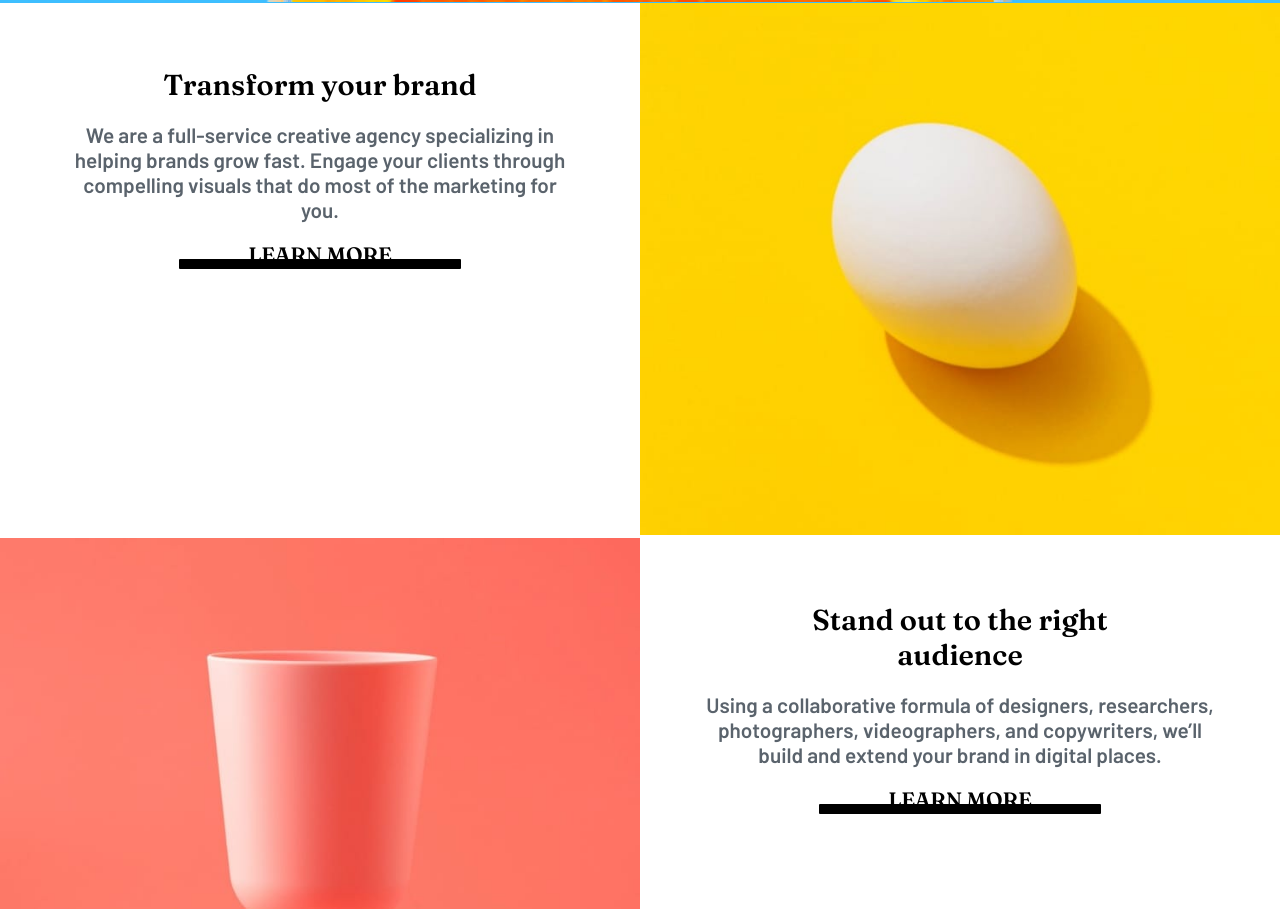
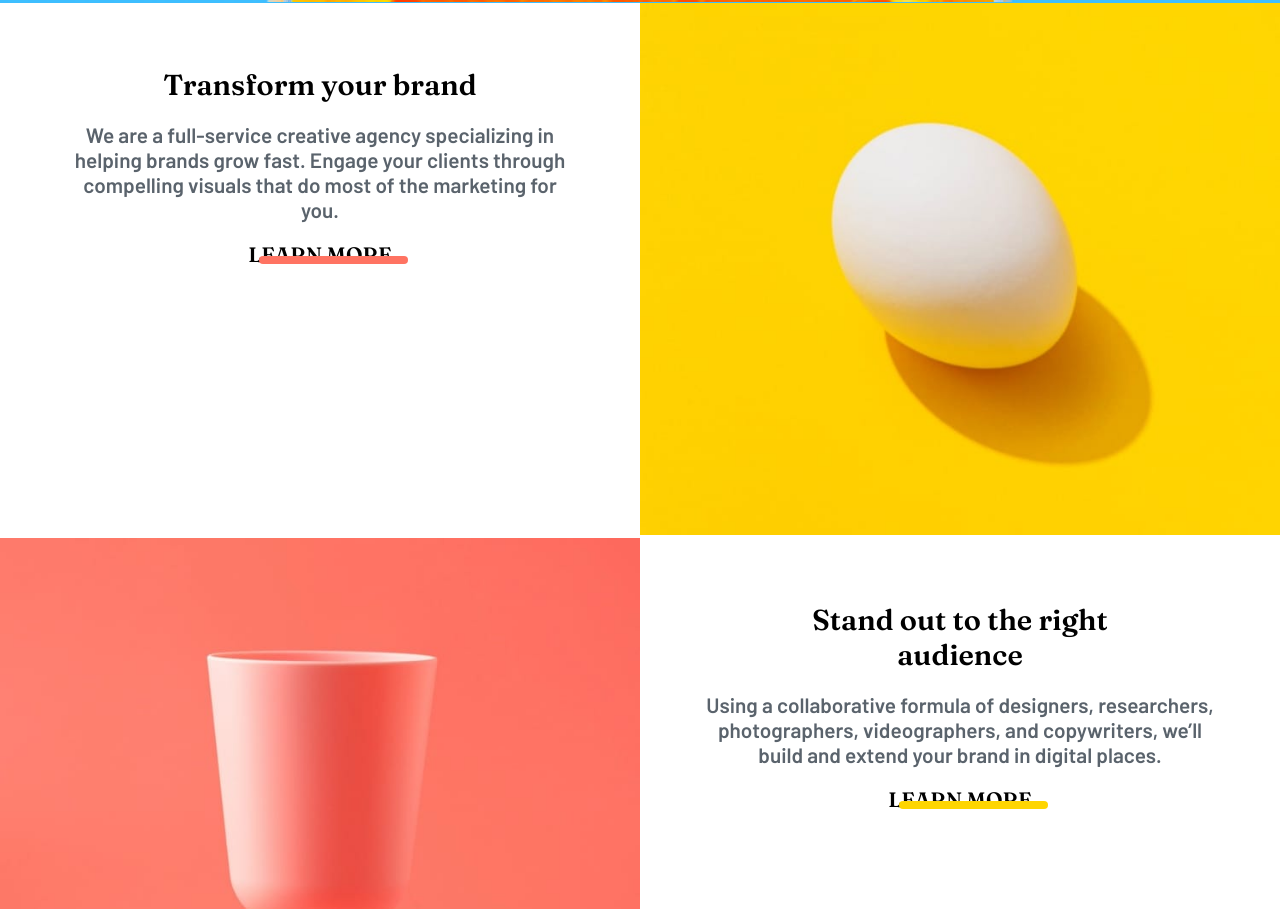
Before and after one commit to ibifaa/Sunnyside-agency-landing-page, a plain HTML site: page index.html in a window 1280 px wide. Shown: the part 794-1703 px from the top of the page. Drawn offline with Linux system fonts and the light colour scheme; files whose address does not match are found by name.

Commit message:
mobile and desktop view update

```diff
--- a/index.html
+++ b/index.html
@@ -34,7 +34,7 @@
   <div class="container">
     <header class="flex">
       <div class="logo">Sunnyside</div>
-      <div>
+      <div class="flex">
         <ul class="nav-items flex">
           <li><a href="">About</a></li>
           <li><a href=""> Services</a></li>
@@ -43,6 +43,7 @@
         </ul>
 
         <div class="hamburger"><img src="/images/icon-hamburger.svg" alt=""></div>
+
       </div>
     </header>
 
@@ -68,11 +69,8 @@
             <p>We are a full-service creative agency specializing in helping brands grow fast.
               Engage your clients through compelling visuals that do most of the marketing for you.
             </p>
-            <h4>Learn more</h4>
-            <hr>
-
+            <h4 class="learn learnOne">Learn more</h4>
           </div>
-
 
         </article>
 
@@ -89,8 +87,7 @@
               we’ll
               build
               and extend your brand in digital places.</p>
-            <h4> Learn more</h4>
-            <hr>
+            <h4 class="learn learnTwo"> Learn more</h4>
           </div>
 
         </article>
--- a/styles.css
+++ b/styles.css
@@ -46,8 +46,6 @@ header{
     height: 44px;
     width: 100%;
     padding: 8% 8%;
-
-
 }
 
 @media screen and (min-width:1024px) {
@@ -85,6 +83,7 @@ li{
     align-items: center;
     font-weight: 600;
     font-family: 'Fraunces';
+    display: none;
 }
 .nav-items button{
     font-size: 1.5rem;
@@ -101,9 +100,7 @@ li{
         display:none;
     }
 
-    .nav-items{
-        display:none;
-    }
+
 
 
 /* Hero section */
@@ -144,9 +141,7 @@ h1{
 
     .nav-items button{
         font-size: 1rem;
-
-            padding: 6px 18px;
-
+        padding: 6px 18px;
     }
 
     .nav-items{
@@ -154,9 +149,9 @@ h1{
         font-size: 1rem;
     }
 
-    .hamburger{
+    /* .hamburger{
         display:none;
-    }
+    } */
 
     header{
         padding: 4% 8%;
@@ -221,7 +216,6 @@ h1{
     /* background-color: red; */
     grid-template-columns:1fr
     grid-template-rows: repeat(6, 1fr);
-
 
 }
 
@@ -356,7 +350,7 @@ article img{
 
   .testimonial-section p{
   width: 80%;
-  font-size: 1.2rem;
+  font-size: 1rem;
   font-weight: 400;
   margin: 10px auto;
 
@@ -366,6 +360,7 @@ article img{
     font-family: 'Fraunces';
     font-size: 1.2rem;
     font-weight: 700;
+    color:hsl(212, 27%, 19%);
 }
 
   .card{
@@ -463,3 +458,59 @@ article img{
     margin-right: 10px;
     color:  hsl(167, 40%, 24%);
   }
+
+  .learn{
+    font-size: 1.5rem;
+    position: relative;
+    z-index: 1;
+  }
+
+  .learnOne::after{
+    content: " ";
+    /* margin: 5px; */
+    padding: 4px;
+    background-color: #ff7362;
+    display: block;
+    position: absolute;
+    width: 141px;
+    border-radius: 5px;
+    left: 24%;
+    bottom: 3px;
+
+  }
+
+  .learnTwo::after{
+    content: " ";
+    /* margin: 5px; */
+    padding: 4px;
+    background-color: #fed501;
+    display: block;
+    position: absolute;
+    width: 141px;
+    border-radius: 5px;
+    left: 24%;
+    bottom: 3px;
+    z-index: 3;
+  }
+
+  @media screen and (min-width:760px) {
+    .learnTwo::after{
+      left: 26%;
+    }
+
+
+  .learnOne::after{
+    left: 26%;
+  }
+  }
+
+  @media screen and (min-width:1024px) {
+    .learnTwo::after{
+      left: 38%;
+    }
+
+
+  .learnOne::after{
+    left: 38%;
+  }
+  }
```
Also changed, not shown: images/icon-hamburger.svg (renamed from images/socials/icon-hamburger.svg).
